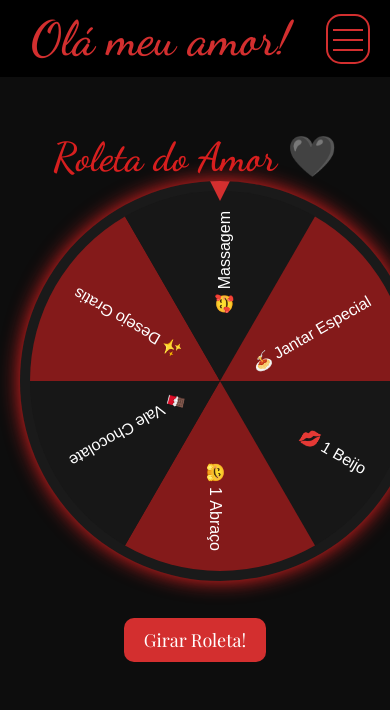
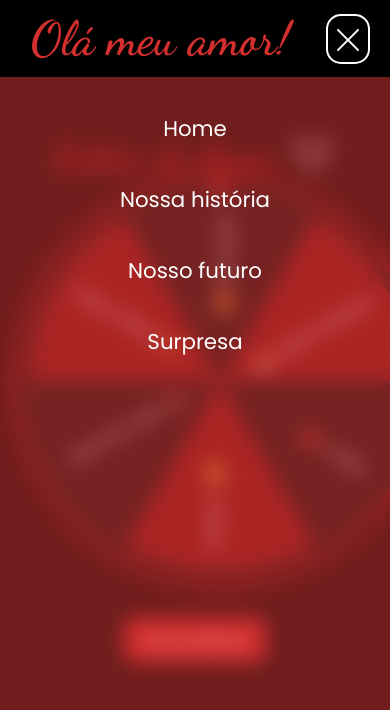
Before and after one commit to LeonardoBreh256/novo-site-brendinha, a plain HTML site: page game.html in a window 390 px wide. Both pictures are taken after a click on the button 348 px from the left and 38 px from the top of the page. Shown: the top 710 px of the page. Drawn offline with nearby package versions, Linux system fonts and the light colour scheme; a web font is replaced by a local one.

Commit message:
esqueci de animar o menu

```diff
--- a/game.html
+++ b/game.html
@@ -172,6 +172,17 @@
 
         desenharRoleta();
     </script>
+    <script>
+        const menuDiv = document.getElementById('menu-mobile')
+        const btnAnimar = document.getElementById('btn-menu')
+
+        menuDiv.addEventListener('click', animarMenu)
+
+        function animarMenu() {
+            menuDiv.classList.toggle('abrir')
+            btnAnimar.classList.toggle('ativo')
+        }
+    </script>
 </body>
 
 </html>
```
